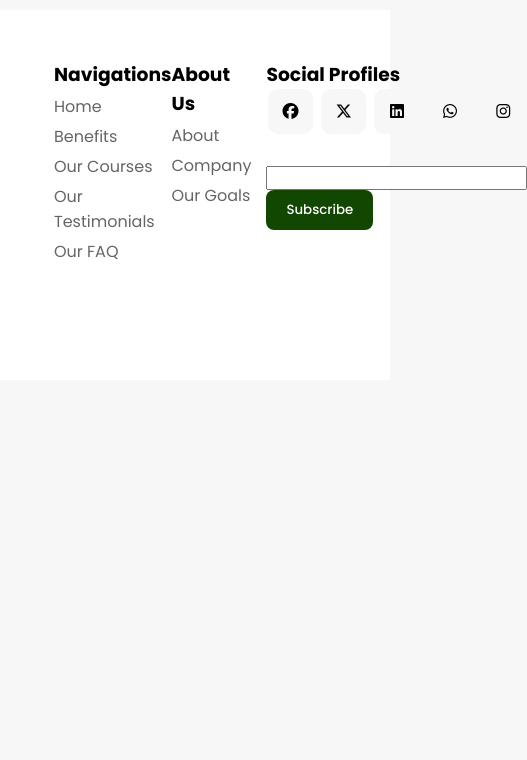
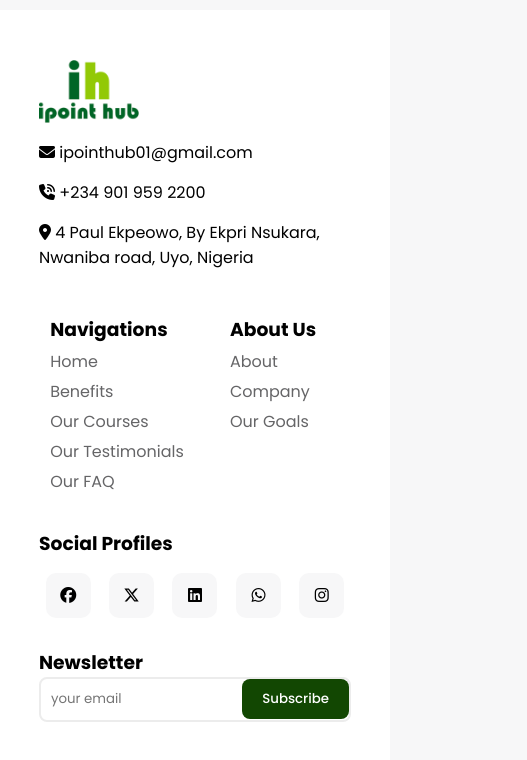
Before and after one commit to Dev-Dymon/ipoint_hub_UI, a plain HTML site: page index.html in a window 390 px wide. Shown: the part 7662-8422 px from the top of the page, 527 px wide, since content can reach past the window. Before the commit the page ends 8042 px from the top, so only its background shows below. Drawn offline with Linux system fonts and the light colour scheme.

Commit message:
finished the homepage and footer

```diff
--- a/assets/css/app.css
+++ b/assets/css/app.css
@@ -774,8 +774,9 @@ a {
     width: 100%;
 }
 
-.footer .footer-col2 div a{
-
+.footer .footer-col2 div a:hover{
+    color: var(--primary-color-dark);
+    transition: all 0.4s ease-in;
 }
 
 .footer .footer-col3 {
@@ -788,6 +789,7 @@ a {
     gap: 5px;
     grid-template-columns: repeat(5, 1fr);
     margin-bottom: 30px;
+    margin-top: 15px;
 }
 .footer .footer-col3 .social a .social-icon {
     width: 45px;
@@ -804,5 +806,24 @@ a {
     color: var(--color-white);
 }
 .footer .footer-col3 .newsletter{
-
+    position: relative;
+    width: 100%;
 }
+.footer .footer-col3 .newsletter .input{
+    height: 45px;
+    display: block;
+    width: 100%;
+    border: 2px var(--border-color) solid;
+    border-radius: 8px;
+    outline: none;
+    padding-inline: 10px;
+}
+.footer .footer-col3 .newsletter .input:focus{
+    border: 2px var(--secondary-color) solid;
+}
+.footer .footer-col3 .newsletter button{
+    position: absolute;
+    top: 50%;
+    right: 2px;
+    transform: translate(0%, -50%);
+}
--- a/assets/css/responsive.css
+++ b/assets/css/responsive.css
@@ -1,6 +1,14 @@
 @media (max-width: 1024px) {
     .course-list {
         grid-template-columns: repeat(2, 1fr);
+    }
+
+    .footer {
+        grid-template-columns: 1fr 1fr;
+    }
+
+    .footer .footer-col3{
+        grid-column: span 2;
     }
 }
 
@@ -138,4 +146,13 @@
     .faqs .faqs-col2 .faqs-item .faqs-content {
         font-size: 15px;
     }
+
+    .footer {
+        grid-template-columns: 1fr !important;
+        gap: 35px;
+    }
+
+    .footer .footer-col3{
+        grid-column: span 1;
+    }
 }
--- a/index.html
+++ b/index.html
@@ -767,9 +767,12 @@
                     </div>
                 </a>
             </div>
+            <h3>Newsletter</h3>
             <div class="newsletter">
-                <input type="email" name="email" class="input">
-                <button class="btn btn-main">Subscribe</button>
+                <form action="" method="POST">
+                    <input type="email" name="email" class="input" placeholder="your email">
+                    <button class="btn btn-main">Subscribe</button>
+                </form>
             </div>
         </div>
 
```
